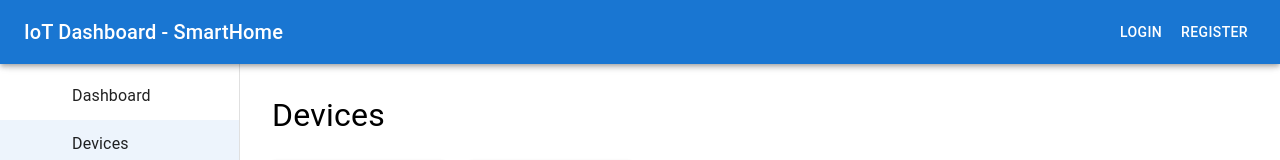
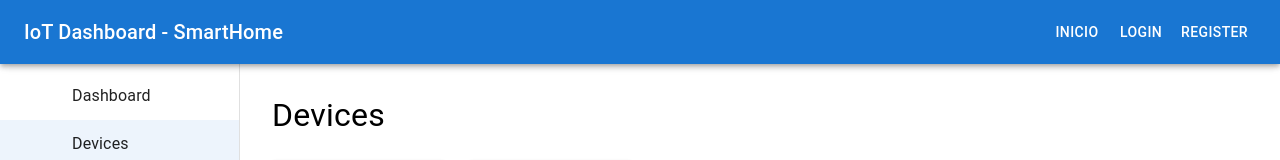
Before and after one commit to ehm2331107019-dev/smarthome-iot, a React (Vite) app: page /devices in a window 1280 px wide. Shown: the top 160 px of the page. Built offline with nearby package versions, Linux system fonts and the light colour scheme; some icons are missing.

Commit message:
Actualización de Navbar y WelcomePage

```diff
--- a/src/layout/Navbar.jsx
+++ b/src/layout/Navbar.jsx
@@ -8,6 +8,7 @@ import{
 } from "@mui/material"
 
 import MenuIcon from "@mui/icons-material/Menu"
+import { Link } from "react-router-dom"
 
 export default function Navbar({toggleDrawer, isMobile}){
     return(
@@ -30,14 +31,28 @@ export default function Navbar({toggleDrawer, isMobile}){
                     </IconButton>
                 )}
 
-                <Typography variant="h6" sx={{flexGrow: 1}}>
+                <Typography
+                    variant="h6"
+                    component={Link}
+                    to="/"
+                    sx={{flexGrow:1, textDecoration:"none", color:"inherit"}}
+                >
                     IoT Dashboard - SmartHome
                 </Typography>
 
-                {/* BOTONES DERECHA */}
+                {/* BOTONES */}
                 <Box>
-                    <Button color="inherit">Login</Button>
-                    <Button color="inherit">Register</Button>
+                    <Button color="inherit" component={Link} to="/">
+                        Inicio
+                    </Button>
+
+                    <Button color="inherit">
+                        Login
+                    </Button>
+
+                    <Button color="inherit">
+                        Register
+                    </Button>
                 </Box>
 
             </Toolbar>
```
